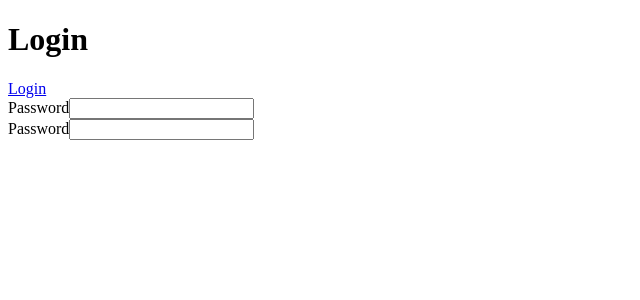
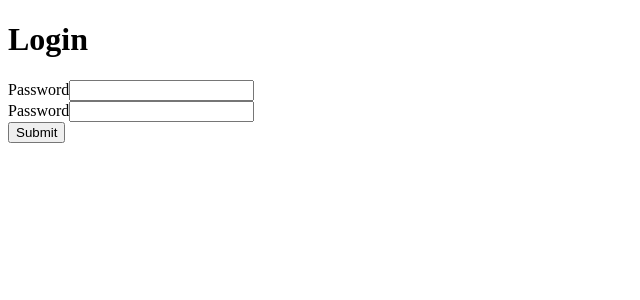
Before and after one commit to alaneicker1975/react-user-registration-and-login, a React (Vite) app: page / in a window 1280 px wide. Shown: the top 300 px of the page, without its empty margins (0-640 px from the left). Built offline with nearby package versions, Linux system fonts and the light colour scheme.

Commit message:
Login form. Adds logic to throw error if token verification falis

```diff
--- a/src/components/login-form.js
+++ b/src/components/login-form.js
@@ -48,6 +48,7 @@ const LoginForm = (props) => {
           values={values.password}
         />
       </div>
+      <button type="submit">Submit</button>
     </form>
   );
 }
--- a/src/pages/dashboard.js
+++ b/src/pages/dashboard.js
@@ -13,14 +13,15 @@ const Dashboard = () => {
           const userVerification = await fetch('http://localhost:6060/api/v1/user/verify');
           const { isValid, error } = await userVerification.json();
 
-          if (error) {
-            dispatch({ type: 'SET_USER_AS_LOGGED_OUT' });
+          if (error || !isValid) {
+            throw new Error('Invalid user token');
           }
 
           if (isValid) {
             dispatch({ type: 'SET_USER_AS_LOGGED_IN' });
           }
-        } catch {
+        } catch (error) {
+          console.log(error.message);
           dispatch({ type: 'SET_USER_AS_LOGGED_OUT' });
         }
       };
--- a/src/pages/login.js
+++ b/src/pages/login.js
@@ -1,5 +1,5 @@
 import React, { Fragment, useState, useContext } from 'react';
-import { Redirect, Link } from 'react-router-dom';
+import { Redirect } from 'react-router-dom';
 import LoginForm from '../components/login-form';
 import { AppContext } from '../App';
 
@@ -33,7 +33,6 @@ const Login = () => {
     : (
       <Fragment>
         <h1>Login</h1>
-        <Link to="/dashboard">Login</Link>
         <LoginForm
           onValidationSuccess={submitFormData}
           loginError={loginError}
```
